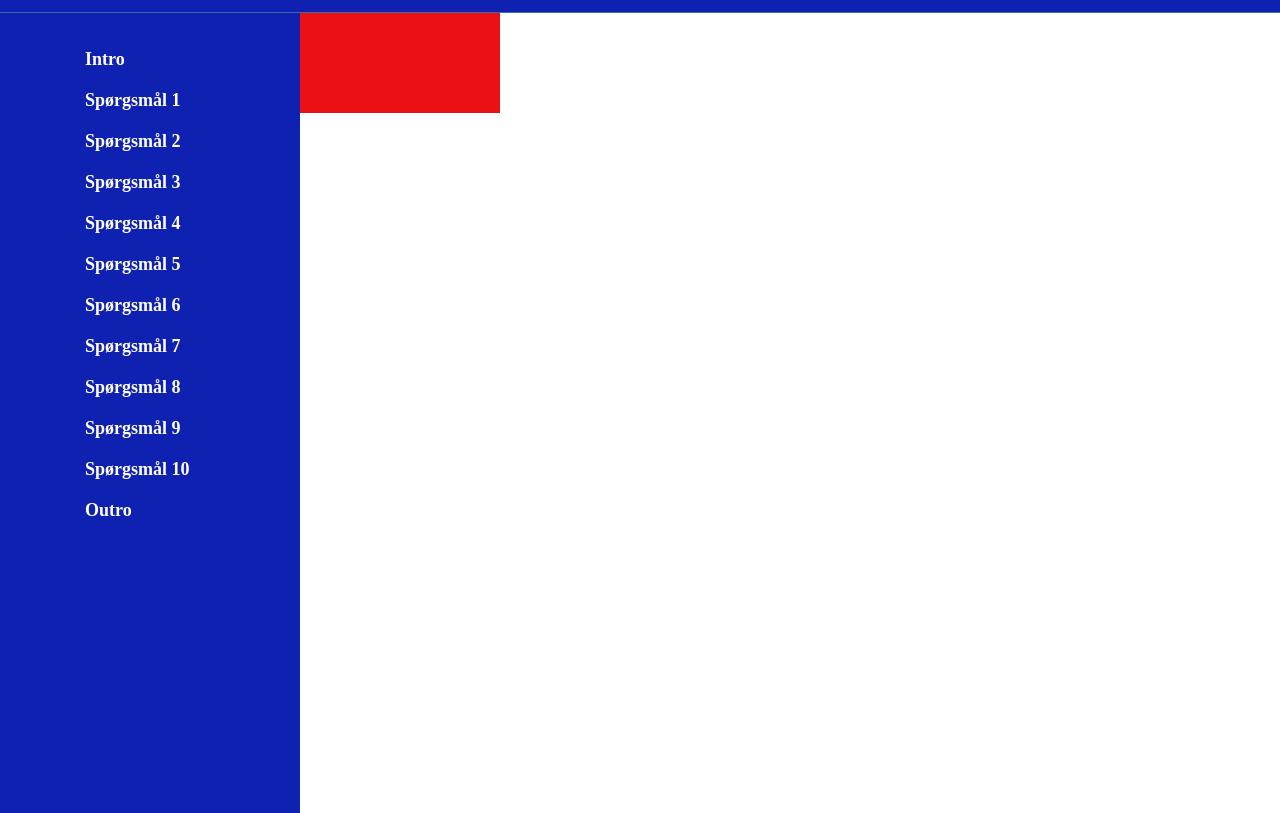
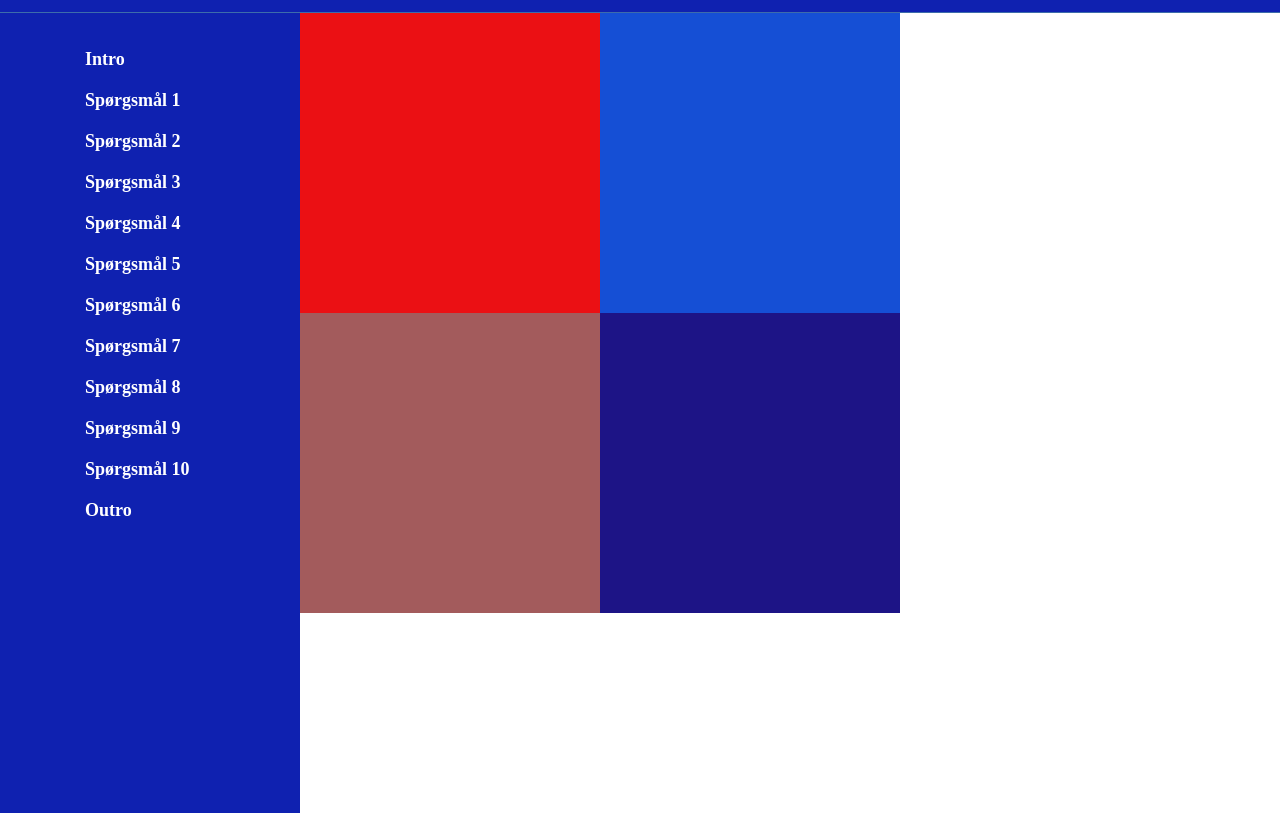
Before and after one commit to 2semc2/Antikmuseet_01, a plain HTML site: page index.html in a window 1280 px wide. Shown: the part 118-931 px from the top of the page. Drawn offline with Linux system fonts and the light colour scheme.

Commit message:
Version 5.0
Flere bokse mere Style

```diff
--- a/index.html
+++ b/index.html
@@ -37,6 +37,8 @@
 	</ul>
 	</div>
 
+	<div class="columncontainer">
+
 	<div class="storboks">
 
 	<div class="a-boks">
@@ -44,13 +46,24 @@
 	</div>
 
 
-	<div class="a-boks">
+	<div class="b-boks">
 
     </div>
 
     </div>
+
+	<div class="underboks">
+
+	<div class="c-boks">
+    </div>
+
+   <div class="d-boks">
+   </div>
+
+
+	</div>
 	</div>
 
-
+	</div>
 </body>
 </html>
--- a/styles.css
+++ b/styles.css
@@ -83,24 +83,56 @@ html,body {
 
 /* Alt Content som ikke er navbarene. Altså Ændrings boksene. */
 
+.columncontainer {
+	display:flex;
+	order:4;
+	flex-direction: column;
+}
+
+
+
 .storboks {
 	display: flex;
 	flex-direction: row;
 	order: 2;
-	flex-grow: 2;
+	/*flex-grow: 2;*/
 
 		}
 
 .a-boks {
 	order: 1;
-	height: 100px;
-	width: 100px;
+	height: 300px;
+	width: 300px;
 	background-color: #EB1014;
+
 }
 
 .b-boks {
 	order: 2;
-	width: 100px;
-	height: 100px;
+	width: 300px;
+	height: 300px;
 	background-color: #154FD5;
+
 }
+
+.underboks {
+	display:flex;
+	flex-direction: row;
+	order:3;
+}
+
+.c-boks {
+	order: 2;
+	height: 300px;
+	width: 300px;
+	background-color: #A35B5C;
+
+}
+
+.d-boks {
+	order: 2;
+	height: 300px;
+	width: 300px;
+	background-color: #1D1486;
+
+}
```
